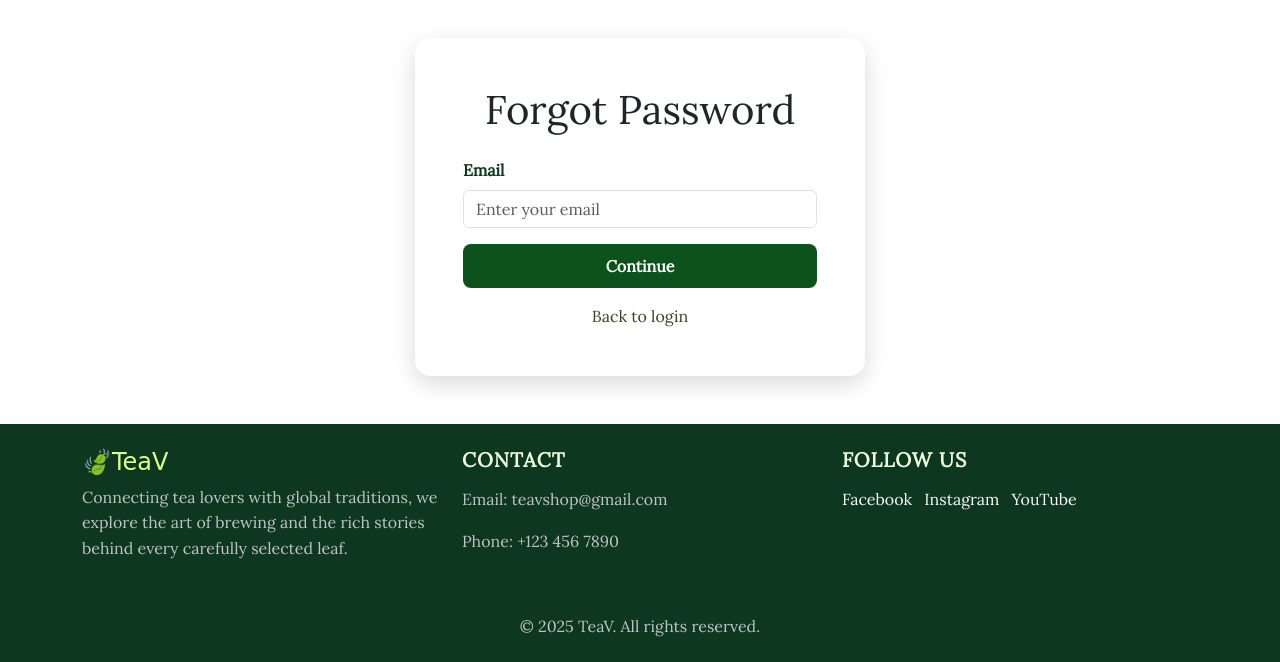
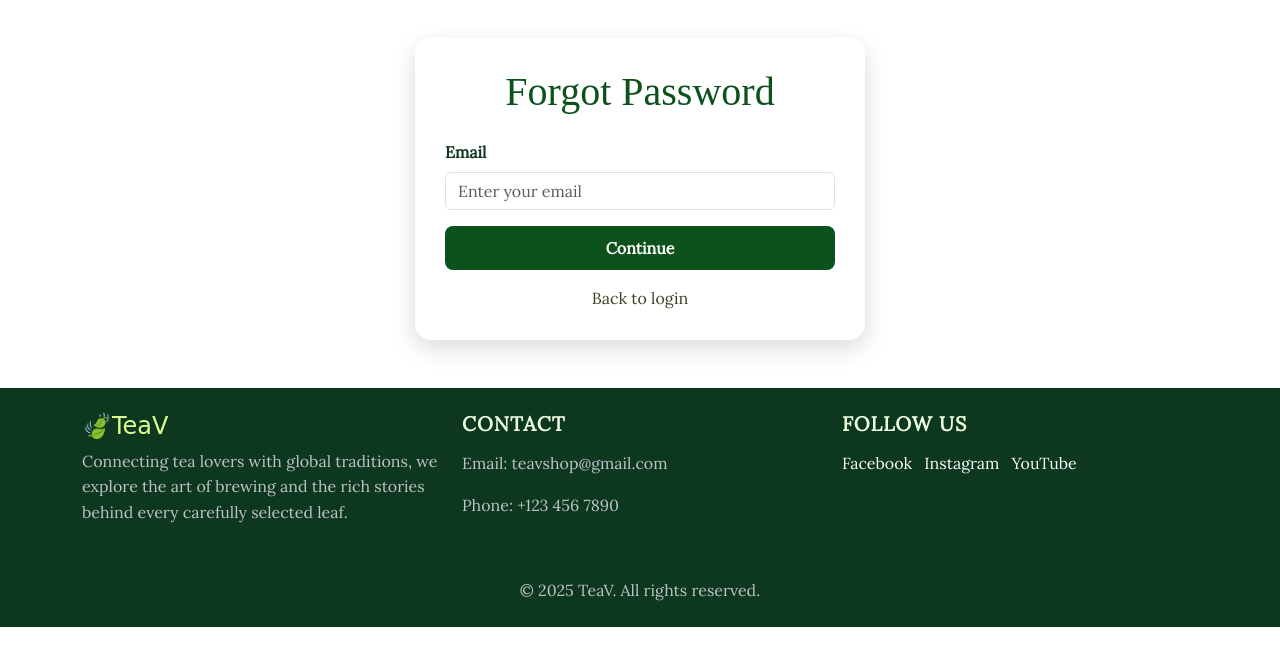
Before and after one commit to huynhthu214/TeaV, a PHP site: page /forgotpwd.php in a window 1280 px wide. Shown: the part 80-742 px from the top of the page. Run offline with PHP 8.4, Linux system fonts and the light colour scheme; some web fonts are replaced.

Commit message:
chinh sua dang nhap

```diff
--- a/Template_Report/demo/forgotpwd.php
+++ b/Template_Report/demo/forgotpwd.php
@@ -3,10 +3,9 @@
     $namePage = "Forgot Password";
     include "view/header.php";
 ?>
-<div class="container mt-5 d-flex justify-content-center">
-  <div class="form-box p-5" style="width: 450px; background-color: #ffffff;">
-    <h1 class="text-center mb-4 sign-up">Forgot Password</h1>
-    <form>
+<div class="container form-box-forgot mt-5">
+    <form method="post">
+    <h1 class="forgotpwd text-center mb-4">Forgot Password</h1>
       <div class="mb-3">
         <label for="email" class="form-label">Email</label>
         <input
--- a/Template_Report/demo/layout/css/style.css
+++ b/Template_Report/demo/layout/css/style.css
@@ -225,11 +225,13 @@ footer .social-links a {
   opacity: 0.7;
   transition: opacity 0.3s ease;
 }
-/* Style cho Login form */
+/* Style cho Login form, Sign up form, Forgot Password */
 .form-label {
+  display: block;
   font-weight: bold;
   color: var(--color-forest-green);
   text-align: left;
+  margin-bottom: 0.5rem;
 }
 
 .text-end a,
@@ -242,21 +244,13 @@ footer .social-links a {
   color: #86f71d;
 }
 
-.login {
+.login, .signup, .forgotpwd{
   font-size: 2.5rem;
   font-family: "Gravitas One", serif;
   color: #0d511d;
 }
 
-.center-container {
-  display: flex;
-  justify-content: center;
-  align-items: center;
-  background-color: #f8f9fa;
-  padding: 20px;
-}
-
-.form-box {
+.form-box, .form-box-sign, .form-box-forgot {
   width: 100%;
   max-width: 450px;
   background-color: #ffffff;
@@ -265,7 +259,7 @@ footer .social-links a {
   padding: 30px;
 }
 
-.login-btn {
+.login-btn, .signup-btn {
   width: 100%;
   max-width: 400px;
   display: block;
@@ -279,58 +273,20 @@ footer .social-links a {
   transition: background-color 0.3s ease, color 0.3s ease;
 }
 
-.login-btn:hover {
+.login-btn:hover, .signup-btn:hover {
   background-color: #086b15;
   color: #fdf751;
 }
 
 /* Style cho Sign up*/
 
-.container-sign {
-  display: flex;
-  justify-content: center;
-  align-items: center;
-  height: 100vh;
-  background-color: #f8f9fa;
-  padding: 20px;
+.form-check-label {
+  vertical-align: middle;
 }
-
-.form-box-sign {
-  width: 100%;
-  max-width: 450px;
-  background-color: #ffffff;
-  box-shadow: 0 8px 24px rgba(0, 0, 0, 0.15);
-  border-radius: 16px;
-  padding: 30px;
+.form-check-input {
+  margin-top: 0.2rem;
+  vertical-align: middle;
 }
-
-.signup-btn {
-  width: 100%;
-  max-width: 400px;
-  display: block;
-  margin: 0 auto;
-  background-color: #0d511d;
-  color: white;
-  border: none;
-  padding: 10px 0;
-  border-radius: 8px;
-  font-weight: 600;
-  transition: background-color 0.3s ease, color 0.3s ease;
-}
-
-.signup-btn:hover {
-  background-color: #086b15;
-  color: #fdf751;
-}
-
-.form-label {
-  display: inline-block;
-  width: 100px;
-  font-weight: bold;
-  color: var(--color-forest-green);
-  text-align: left;
-}
-
 /* Style cho section About Us */
 .about-us {
   padding: 300px 0;
--- a/Template_Report/demo/login.php
+++ b/Template_Report/demo/login.php
@@ -4,8 +4,7 @@
     include "view/header.php";
 ?>
 <!-- Login -->
-<div class="center-container">
-  <div class="form-box">
+<div class="container form-box mt-5">
     <form method="post">
       <h1 class="login text-center mb-4">Login</h1>
 
--- a/Template_Report/demo/signup.php
+++ b/Template_Report/demo/signup.php
@@ -6,7 +6,7 @@
     <!-- Register -->
     <div class="container form-box-sign mt-5">
     <form method="post">
-      <h1 class="login text-center mb-4">Sign up</h1>
+      <h1 class="signup text-center mb-4">Sign up</h1>
 
       <div class="mb-3">
         <label for="full-name" class="form-label">Full name</label>
@@ -38,7 +38,7 @@
         <input type="password" class="form-control" id="confirm-password" placeholder="Confirm password" />
       </div>
 
-      <div class="mb-3">
+      <div class="form-check mb-3">
         <input type="checkbox" class="form-check-input" id="terms" />
         <label class="form-check-label" for="terms">
           By continuing to sign up, I confirm that I have read and agree to
--- a/Template_Report/demo/tea1.html
+++ /dev/null
@@ -1 +0,0 @@
-<main></main>
```
